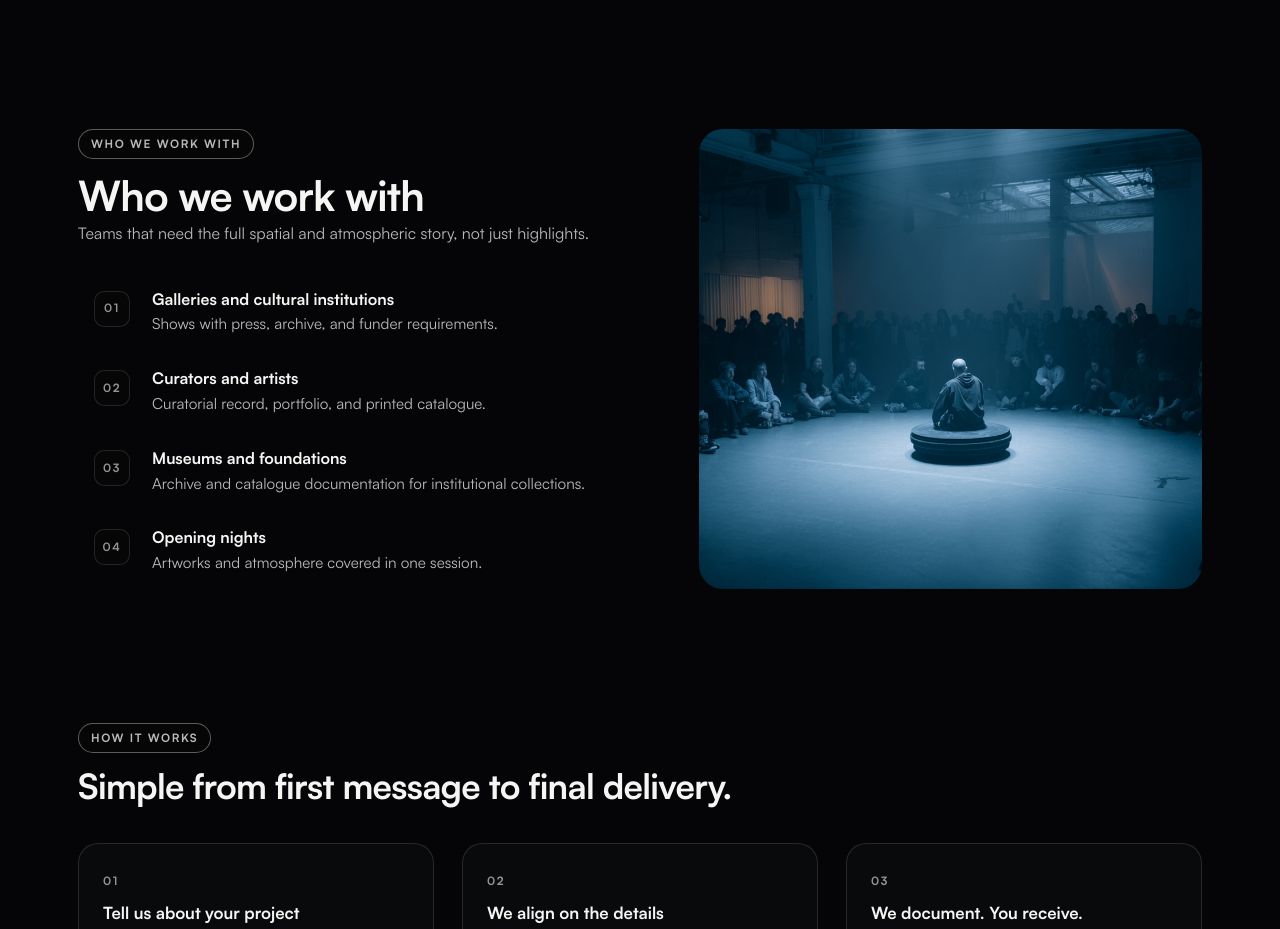
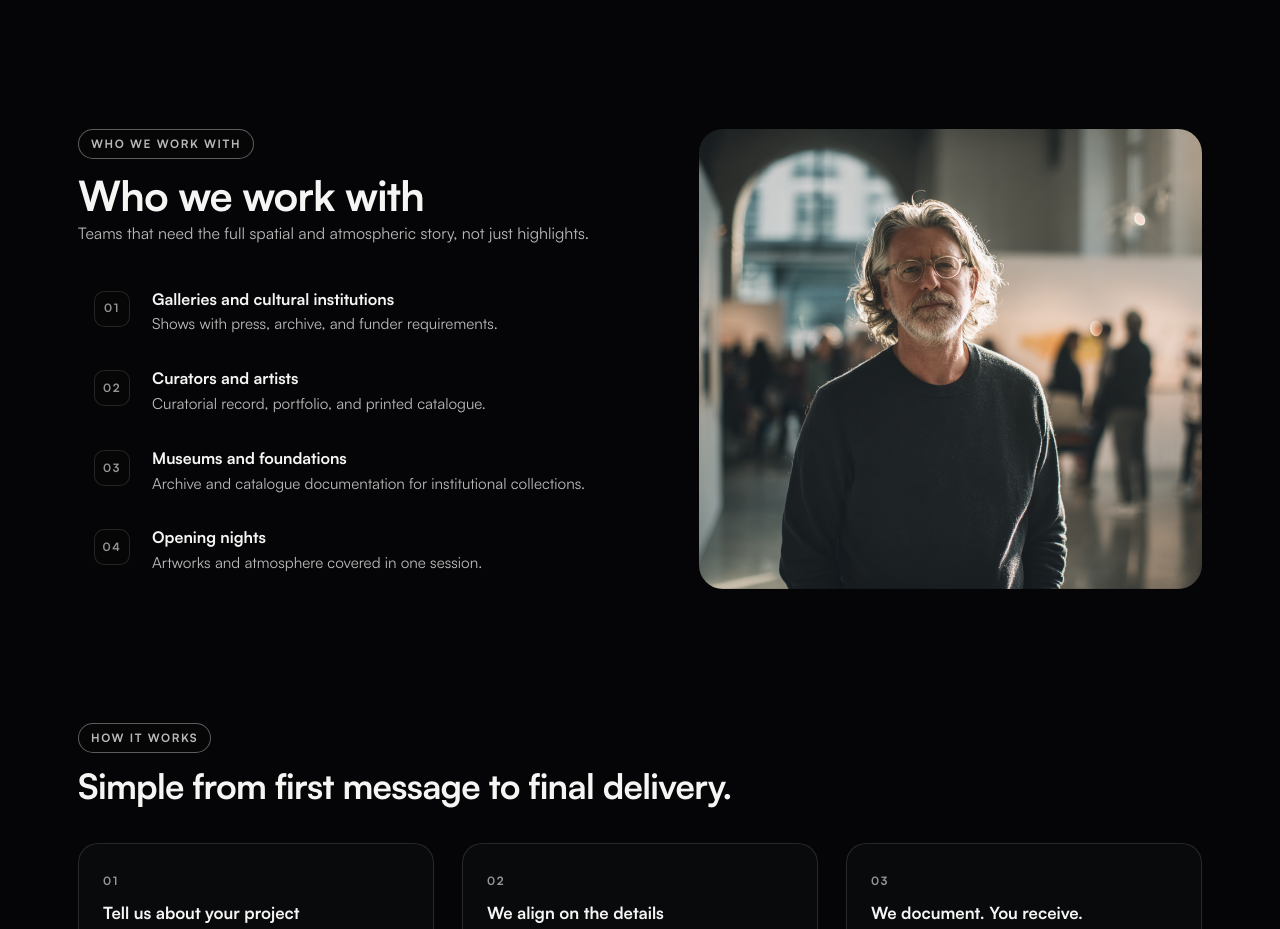
Before and after one commit to noobsaibot666/exposeu-nas, a React (Vite) app: page /services/exhibition-gallery in a window 1280 px wide. Shown: the part 1640-2569 px from the top of the page. Built offline with nearby package versions, Linux system fonts and the light colour scheme; no server answers.

Commit message:
chore(assets): add exhibition gallery WebP

```diff
--- a/src/pages/ExhibitionGallery.tsx
+++ b/src/pages/ExhibitionGallery.tsx
@@ -8,7 +8,7 @@ const heroImage = resolveImagePath(servicePreviewImages['exhibition-gallery'])
 
 const sectionImages = {
   gallery: resolveImagePath('/src/assets/images/services/1_exhibition_doc/_incoming/gallery/008.webp'),
-  idealFor: resolveImagePath('/src/assets/images/services/1_exhibition_doc/_incoming/gallery/cyrus_riffs_a_berlin_art_gallery_in_a_small_building_in_the_a_1850627e-7304-4d0b-8c3c-1288e16a8010_3.webp'),
+  idealFor: resolveImagePath('/src/assets/images/services/1_exhibition_doc/_incoming/gallery/cyrus_riffs_An_artist_standing_inside_a_contemporary_art_gall_798e7cc7-ede5-44a9-a92e-5d0bf2ec3c30_1.webp'),
 }
 
 function ExhibitionGallery() {
```
Also changed, not shown: src/assets/images/services/1_exhibition_doc/_incoming/gallery/cyrus_riffs_An_artist_standing_inside_a_contemporary_art_gall_798e7cc7-ede5-44a9-a92e-5d0bf2ec3c30_1.webp (added).
